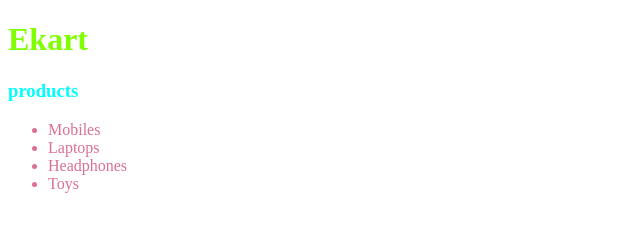
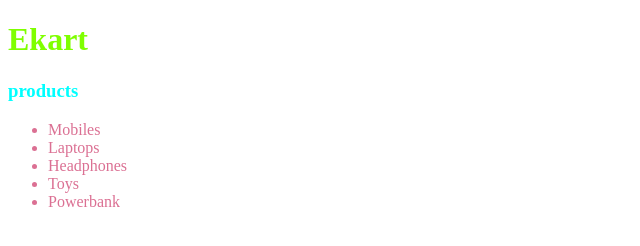
Before and after one commit to Luna2503/ekart, a plain HTML site: page index.html in a window 1280 px wide. Shown: the full height of the page, 0-640 px from the left. Drawn offline with Linux system fonts and the light colour scheme.

Commit message:
modified

```diff
--- a/index.html
+++ b/index.html
@@ -14,6 +14,7 @@
         <li>Laptops</li>
         <li>Headphones</li>
         <li>Toys</li>
+        <li>Powerbank</li>
     </ul>
 </body>
 </html>
```
